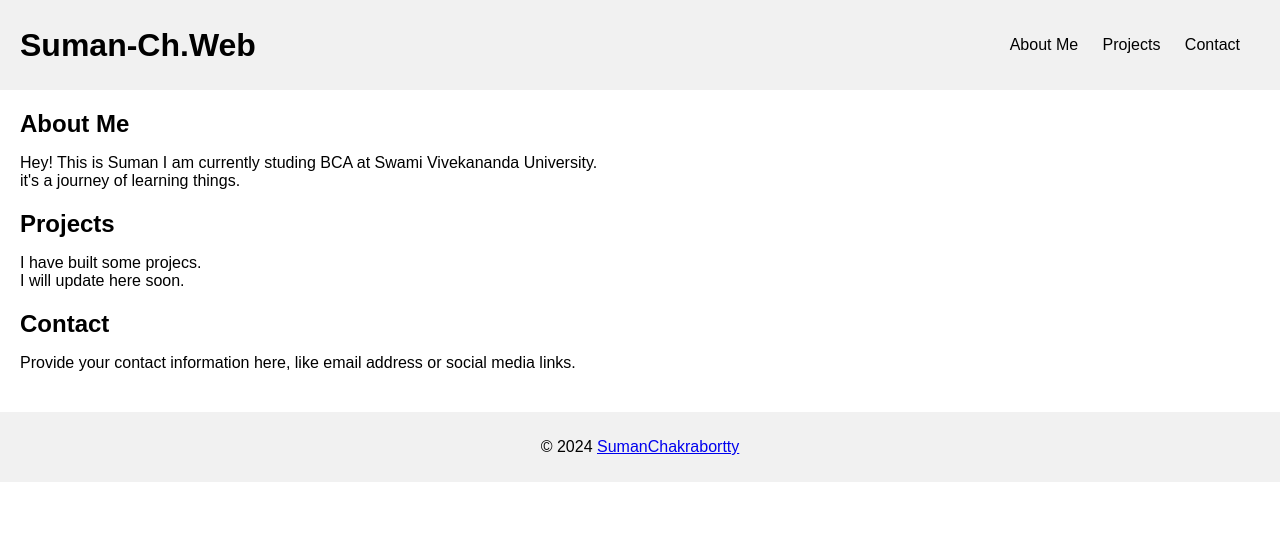
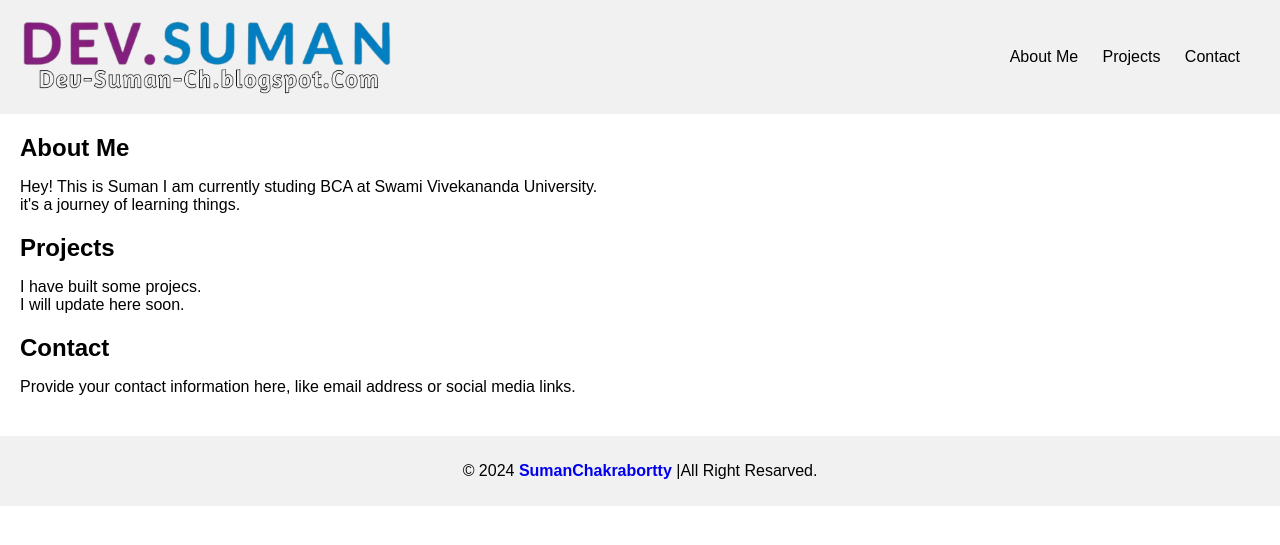
Before and after one commit to SumanCH8514/SumanCHakrabortty, a PHP site: page / in a window 1280 px wide. Shown: the top 545 px of the page. Run offline with PHP 8.4, Linux system fonts and the light colour scheme.

Commit message:
update-2

```diff
--- a/public/r/grade-card.html
+++ b/public/grade/index.html
@@ -35,7 +35,7 @@
         <tr>
             <td>BCA291</td>
             <td>Computer Architecture</td>
-            <td>O</td>
+            <td>A</td>
             <td>10</td>
             <td>2</td>
             <td>20</td>
@@ -43,7 +43,7 @@
         <tr>
             <td>BCA202</td>
             <td>Discrete Structure</td>
-            <td>C</td>
+            <td>A</td>
             <td>6</td>
             <td>4</td>
             <td>24</td>
@@ -59,7 +59,7 @@
         <tr>
             <td>BCAG201</td>
             <td>Electronics Communication</td>
-            <td>C</td>
+            <td>A</td>
             <td>6</td>
             <td>4</td>
             <td>24</td>
--- a/public/index.html
+++ b/public/index.html
@@ -5,10 +5,12 @@
   <meta name="viewport" content="width=device-width, initial-scale=1.0">
   <title>My Portfolio</title>
   <link rel="stylesheet" href="style.css">
+  <link rel="shortcut icon" href="Untitled.png" type="image/x-icon">
 </head>
 <body>
   <header>
-    <h1>Suman-Ch.Web</h1>
+    <!-- <h1>Suman-Ch.Web</h1> -->
+    <img src="website1.png" alt="Logo" width="30%" >
     <nav>
       <ul>
         <li><a href="#about">About Me</a></li>
@@ -36,7 +38,7 @@
   </main>
 
   <footer>
-    <p>&copy; 2024 <a href="https://suman-ch.web.app/">SumanChakrabortty</a></p>
+    <p>&copy; 2024 <a href="https://suman-ch.web.app/" target="_blank">SumanChakrabortty</a> |All Right Resarved.</p>
   </footer>
 </body>
 </html>
--- a/public/style.css
+++ b/public/style.css
@@ -43,5 +43,14 @@ body {
     text-align: center;
     padding: 10px;
     background-color: #f1f1f1;
-    text-decoration-style: none;
+
   }
+  footer a {
+    font-weight: bold;
+    text-decoration: none;
+  }
+  header img {
+
+    mix-blend-mode: multiply;
+    size-adjust: 40%;
+  }
```
Also changed, not shown: public/Untitled.png (added), public/grade/grade-card.css (renamed from public/r/grade-card.css), public/grade/logo.png (renamed from public/r/logo.png), public/rutine/index.html (renamed from public/r/rutine.html), public/rutine/logo.png (added), public/website1.png (added).
